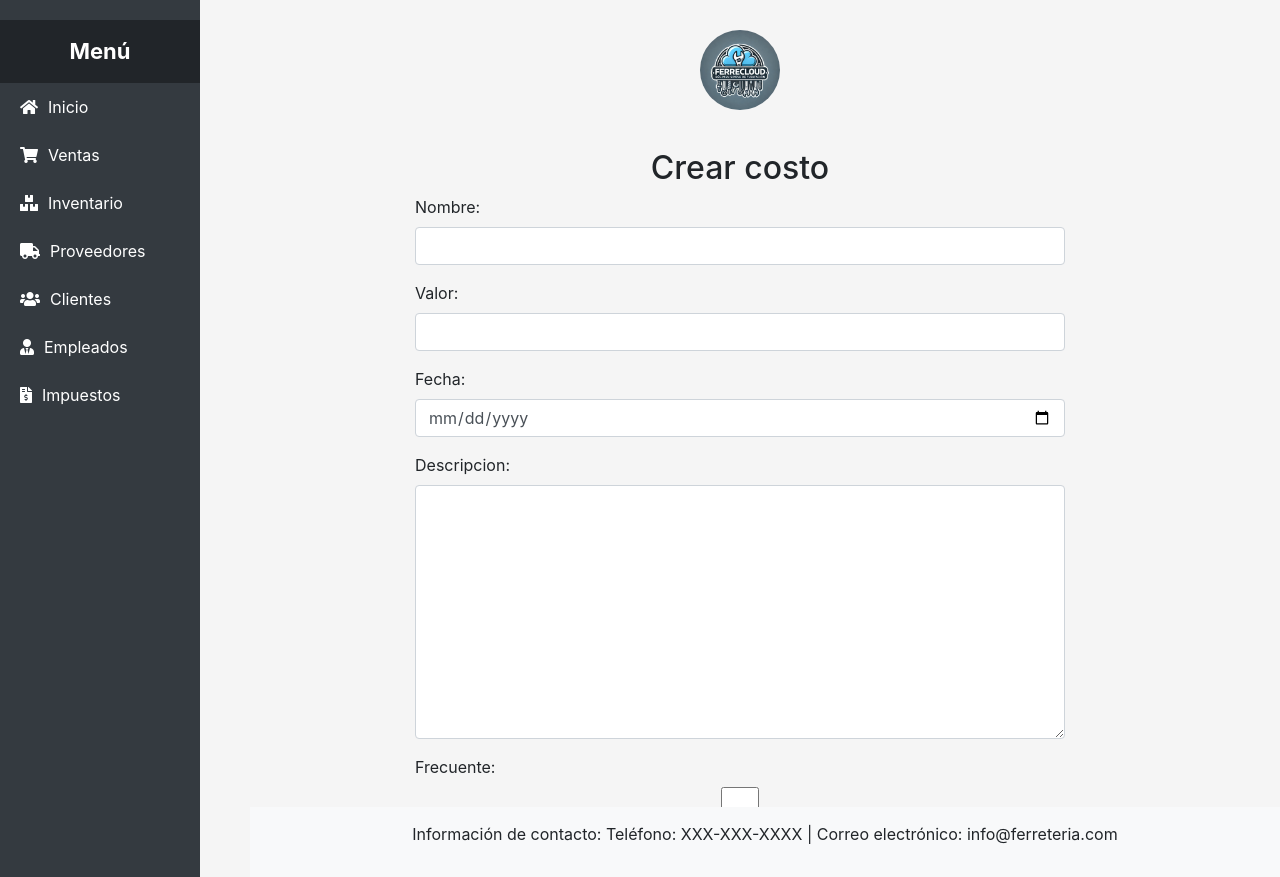
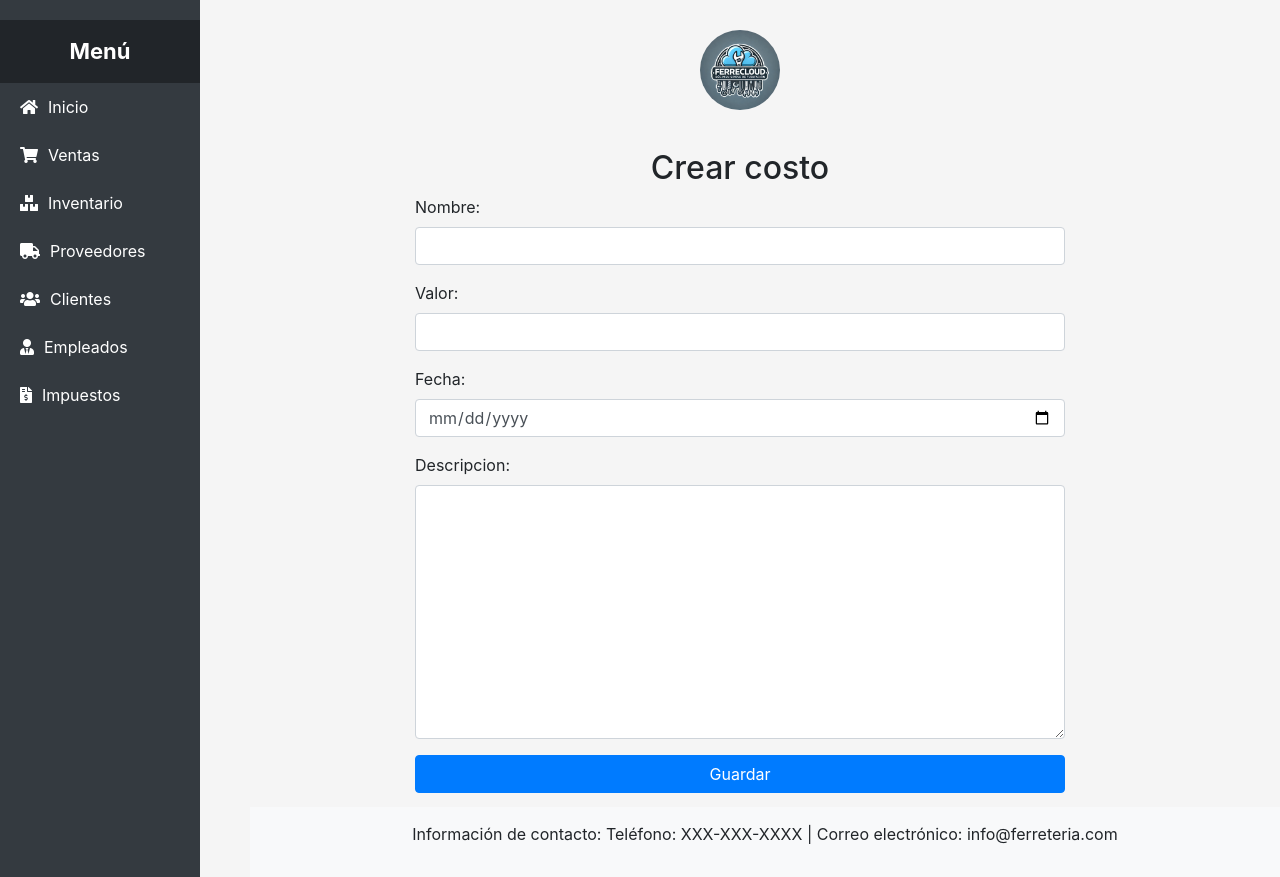
Before and after one commit to alde326/FerreCloud, a Django app: page /configuracion/crearCosto/ in a window 1280 px wide. Run offline with Django 5.2, Linux system fonts and the light colour scheme; some libraries are stand-ins or nearby versions.

Commit message:
add costos database columns

```diff
--- a/Configuracion/forms.py
+++ b/Configuracion/forms.py
@@ -9,4 +9,4 @@ class CostosForm(forms.ModelForm):
 
     class Meta:
         model = Costos
-        fields = ['nombre', 'valor', 'fecha', 'descripcion', 'frecuente', 'eliminado']  # Campos del formulario
+        fields = ['nombre', 'valor', 'fecha', 'descripcion', 'eliminado']  # Campos del formulario
--- a/Configuracion/models.py
+++ b/Configuracion/models.py
@@ -1,19 +1,14 @@
 from django.db import models
 
-class Costos(models.Model):
+class Tipos(models.Model):
     nombre = models.CharField(max_length=255)
-    valor = models.DecimalField(max_digits=10, decimal_places=2)
-    fecha = models.DateField()
-    descripcion = models.TextField(blank=True, null=True)
-    frecuente = models.BooleanField(default=False)
-    eliminado = models.BooleanField(default=False)
 
     def __str__(self):
         return self.nombre
 
-
-class CostosFrecuentes(models.Model):
+class Costos(models.Model):
     nombre = models.CharField(max_length=255)
+    tipo = models.ForeignKey(Tipos, on_delete=models.CASCADE, default=1)  # Llave foránea a Tipos
     valor = models.DecimalField(max_digits=10, decimal_places=2)
     fecha = models.DateField()
     descripcion = models.TextField(blank=True, null=True)
--- a/Configuracion/templates/crearCosto.html
+++ b/Configuracion/templates/crearCosto.html
@@ -41,13 +41,6 @@ Crear costo
                             Por favor, ingresa la descripcion.
                         </div>
                     </div>
-                    <div class="form-group">
-                        {{ form.frecuente.label_tag }}
-                        {{ form.frecuente|add_class:"form-control" }}
-                        <div class="invalid-feedback">
-                            Por favor, ingresa si es frecuente.
-                        </div>
-                    </div>
                     <button type="submit" class="btn btn-primary btn-block">Guardar</button>
                 </form>
             </div>
--- a/Configuracion/views.py
+++ b/Configuracion/views.py
@@ -1,5 +1,5 @@
 from django.shortcuts import render, redirect, get_object_or_404
-from .models import Costos, CostosFrecuentes
+from .models import Costos
 from .forms import CostosForm
 
 
@@ -23,16 +23,6 @@ def crearCosto(request):
         if form.is_valid():
             nuevo_costo = form.save()
 
-            # Si el costo es frecuente, se crea un registro en CostosFrecuentes
-            if nuevo_costo.frecuente:
-                CostosFrecuentes.objects.create(
-                    nombre=nuevo_costo.nombre,
-                    valor=nuevo_costo.valor,
-                    fecha=nuevo_costo.fecha,
-                    descripcion=nuevo_costo.descripcion,
-                    eliminado=nuevo_costo.eliminado
-                )
-
             return redirect('indexCostos')   # Redirige a la lista de costos
     else:
         form = CostosForm()
@@ -47,23 +37,12 @@ def editCosto(request, costoID):
         if form.is_valid():
             costo_actualizado = form.save()
 
-            # Verificar si el costo es frecuente y si existe ya en CostosFrecuentes
-            if costo_actualizado.frecuente:
-                # Si no existe en CostosFrecuentes, crearlo
-                CostosFrecuentes.objects.update_or_create(
-                    nombre=costo_actualizado.nombre,
-                    defaults={
-                        'valor': costo_actualizado.valor,
-                        'fecha': costo_actualizado.fecha,
-                        'descripcion': costo_actualizado.descripcion,
-                        'eliminado': costo_actualizado.eliminado
-                    }
-                )
-
             return redirect('indexCostos')
     else:
         form = CostosForm(instance=costo)
     return render(request, 'editCosto.html', {'form': form})
+
+
 
 def eliminarCosto(request, costoID):
     costo = get_object_or_404(Costos, id=costoID)
--- a/Inventario/models.py
+++ b/Inventario/models.py
@@ -8,6 +8,7 @@ class Producto(models.Model):
     precio = models.DecimalField(max_digits=10, decimal_places=2, default=0)
     proveedor = models.ForeignKey('Proveedores.Proveedor', on_delete=models.CASCADE)
     observacion = models.CharField(max_length=100, null=True, blank=True)
+    costo = models.DecimalField(max_digits=10, decimal_places=2, default=0)
     eliminado = models.BooleanField(default=False)
 
     def __str__(self):
```
Also changed, not shown: Configuracion/migrations/0003_tipos_delete_costosfrecuentes_and_more.py (added), Inventario/migrations/0005_producto_costo.py (added).
